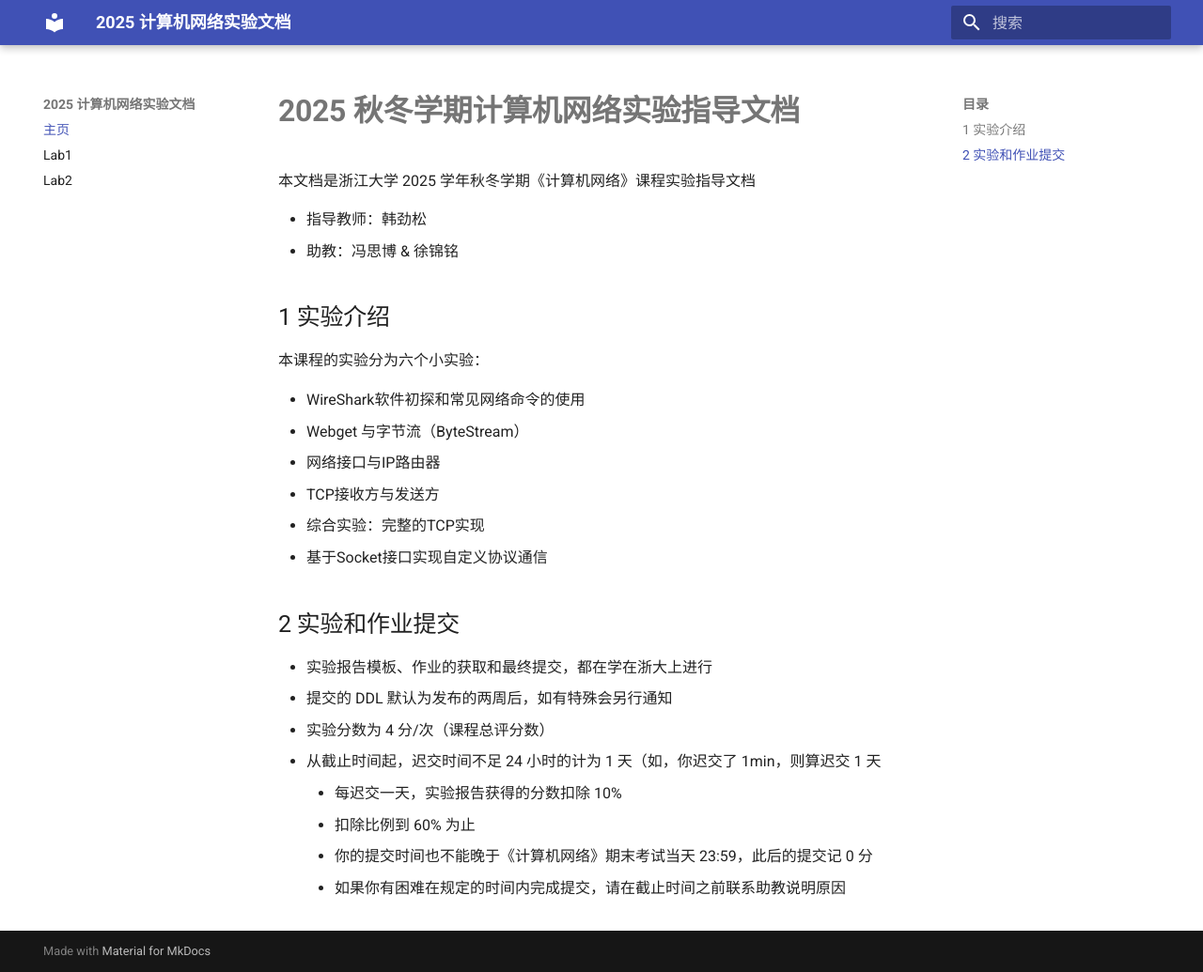
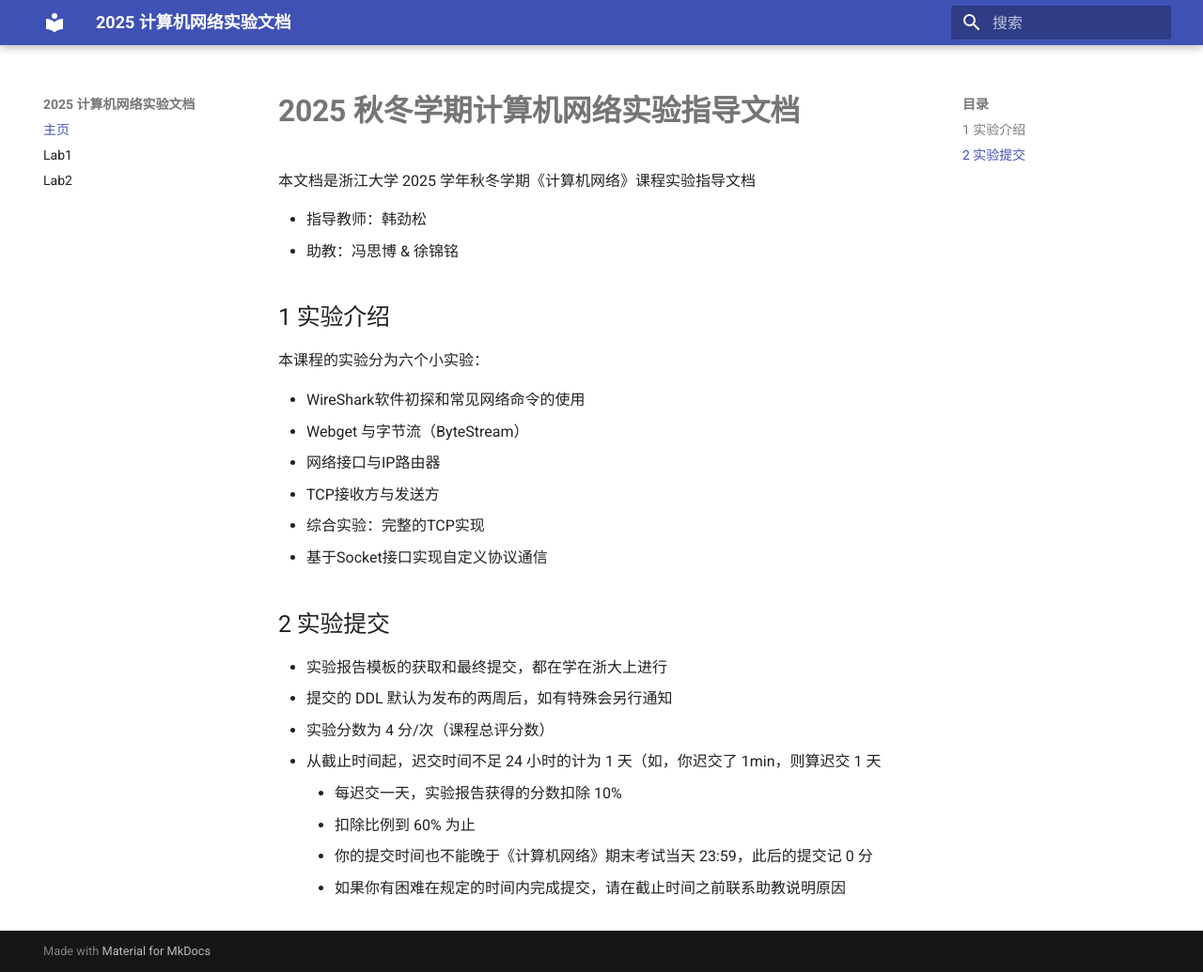
Before and after one commit to Xujinming1/2025netlab, an MkDocs documentation site: the page built from docs/index.md, in a window 1280 px wide and 1035 px high. Shown: the whole window at 94% size. Built offline with MkDocs 1.6.1 and Material for MkDocs 9.7.7, drawn with Linux system fonts in a browser that asks for light colours.

Commit message:
remove homework

```diff
--- a/docs/index.md
+++ b/docs/index.md
@@ -16,9 +16,9 @@
 - 综合实验：完整的TCP实现
 - 基于Socket接口实现自定义协议通信
 
-## 2 实验和作业提交
+## 2 实验提交
 
-- 实验报告模板、作业的获取和最终提交，都在学在浙大上进行
+- 实验报告模板的获取和最终提交，都在学在浙大上进行
 - 提交的 DDL 默认为发布的两周后，如有特殊会另行通知
 - 实验分数为 4 分/次（课程总评分数）
 - 从截止时间起，迟交时间不足 24 小时的计为 1 天（如，你迟交了 1min，则算迟交 1 天
```
